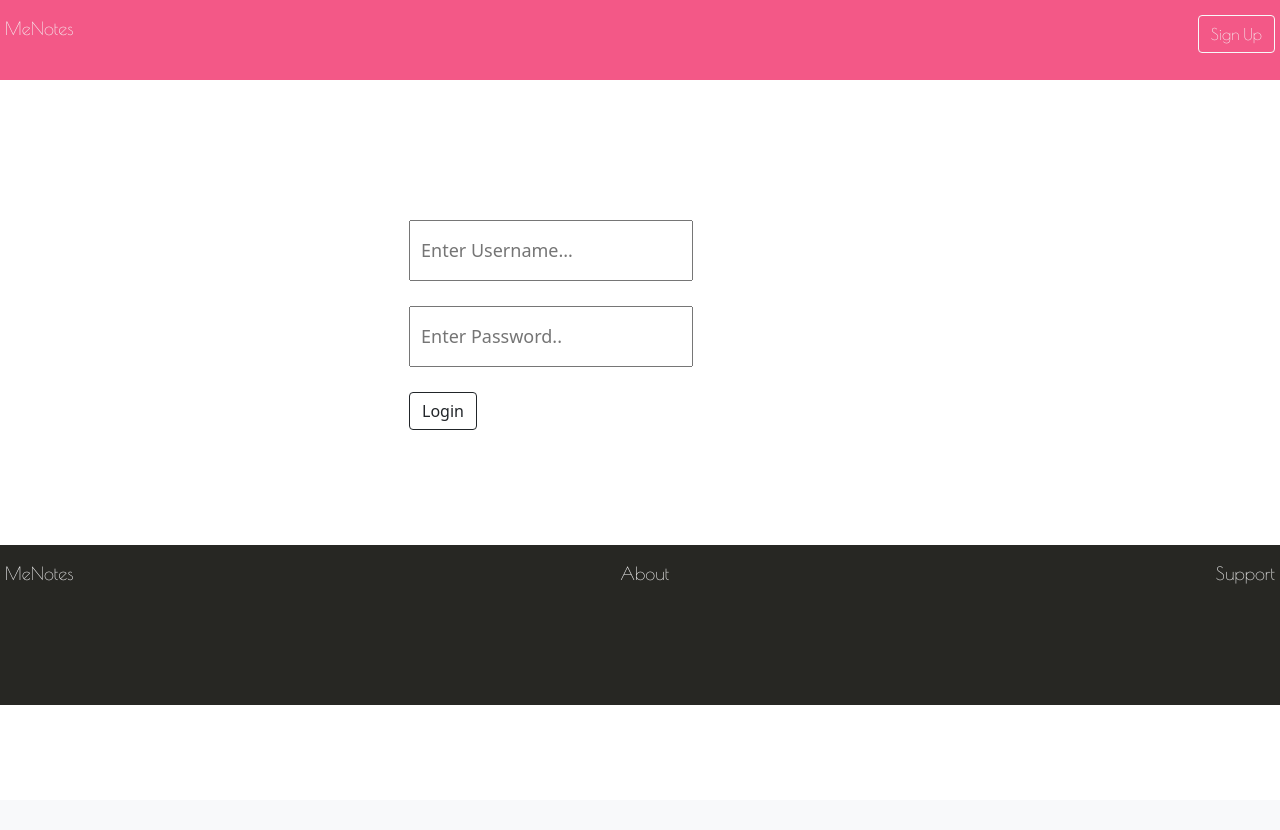
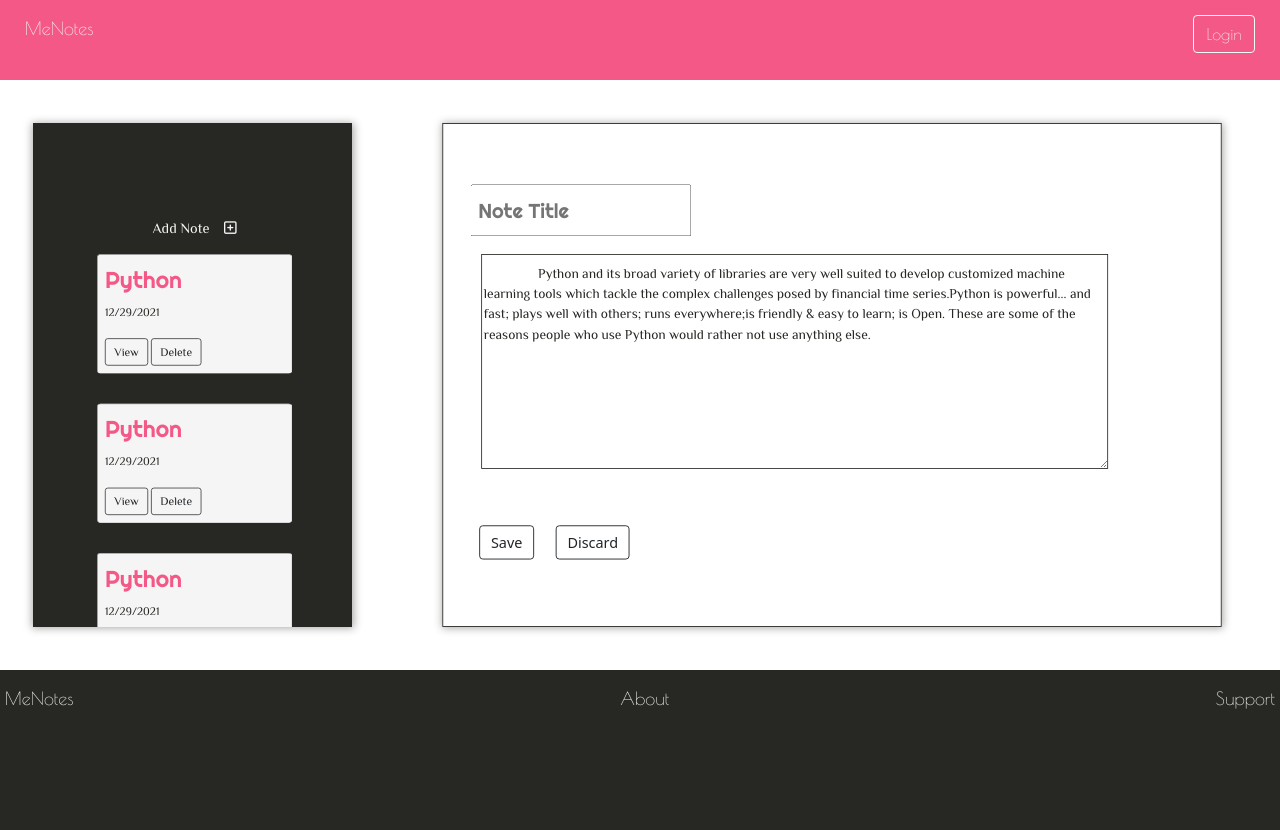
Before and after one commit to skhapijulhossen/flask-MeNotes, a Flask app: page /add-note in a window 1280 px wide. Before the commit the page ends 705 px from the top, so only its background shows below. Run offline with Flask 2, Linux system fonts and the light colour scheme; some libraries are stand-ins or nearby versions.

Commit message:
edit and new note file added

```diff
--- a/app.py
+++ b/app.py
@@ -20,7 +20,7 @@ def login():
 
 @app.route('/add-note')
 def add():
-    return render_template('login.html')
+    return render_template('addnote.html')
 
 
 if __name__ == '__main__':
--- a/static/style.css
+++ b/static/style.css
@@ -27,7 +27,7 @@ cursive;
     font-family: 'Poiret One', cursive;
     flex-direction: row column;
     justify-content: space-between;
-    padding: 15px 5px;
+    padding: 15px 25px;
 }
 
 .sidebar {
@@ -57,6 +57,7 @@ cursive;
     padding-left: 20px;
     padding-top: 30px;
     display: flex-box;
+    overflow: scroll;
 }
 
 .footer {
@@ -135,10 +136,28 @@ form {
     align-items: center;
     font-size: large;
     margin: 30% 0 30% 100%;
+    border: 1px solid rgb(39, 39, 35);
+    width: auto;
 }
 
 form input {
     padding: 15px 10px;
-    margin: 25px 0 0 25px;
+    margin: 25px 0 0 20px;
     max-width: 72em;
+    max-height: 10em;
 }
+
+.add-note {
+    font-size: medium;
+}
+
+.add-note .note-title {
+    transform: scale(0.7);
+    margin-left: -5%;
+    max-width: 100%;
+}
+
+.add-note .note-body {
+    transform: scale(0.94);
+    border: 1px solid rgb(39, 39, 35);
+}
--- a/templates/addnote.html
+++ b/templates/addnote.html
@@ -6,37 +6,59 @@
     <meta http-equiv="X-UA-Compatible" content="IE=edge">
     <meta name="viewport" content="width=device-width, initial-scale=1.0">
     <link href="https://cdn.jsdelivr.net/npm/bootstrap@5.0.2/dist/css/bootstrap.min.css" rel="stylesheet" integrity="sha384-EVSTQN3/azprG1Anm3QDgpJLIm9Nao0Yz1ztcQTwFspd3yD65VohhpuuCOmLASjC" crossorigin="anonymous">
-    <title>MeNotes | New Note </title>
+    <title>MeNotes | New Note</title>
     <link rel="stylesheet" href="static\style.css">
+    <script src="https://kit.fontawesome.com/6186cc3011.js" crossorigin="anonymous"></script>
 </head>
 
 <body>
     <div class="maingrid">
         <div class="header">
-            <div class="logo">
-                <a href="/">MeNotes</a>
+            <div class="logo"><a href="/">MeNotes</a></div>
+            <div class="login"><button type="button" class="btn btn-outline-light"><a href="/login">Login</a> </button>
             </div>
-
-            <div class="login"><button type="button" class="btn btn-outline-light"><a href="/login">Login</a> </button></div>
         </div>
-        <div class="sidebar paragraph">
-            My Notes
-        </div>
-        <div class="contentbar">
-            <div class="note">
-                <div class="note-title">Infuse</div>
-                <div class="note-body">Infuse your life with action. Don't wait for it to happen. Make it happen. Make your own future. Make your own hope. Make your own love. And whatever your beliefs, honor your creator, not by passively waiting for grace to come down from
-                    upon high, but by doing what you can to make grace happen... yourself, right now, right down here on Earth.
-                </div>
-                <div class="note-timestamp">29/12/2021</div>
-                <button type="button" class="btn btn-outline-dark">Edit</button>
+        <div class="sidebar">
+            <div class="heading">Add Note &nbsp;&nbsp;
+                <a href="/add-note"><i class="far fa-plus-square"></i></a>
+            </div>
+            <div class="note-s">
+                <div class="note-title">Python</div>
+                <div class="timestamp">12/29/2021</div>
+                <br>
+                <button type="button" class="btn btn-outline-dark">View</button>
+                <button type="button" class="btn btn-outline-dark">Delete</button>
+            </div>
+            <div class="note-s">
+                <div class="note-title">Python</div>
+                <div class="timestamp">12/29/2021</div>
+                <br>
+                <button type="button" class="btn btn-outline-dark">View</button>
+                <button type="button" class="btn btn-outline-dark">Delete</button>
+            </div>
+            <div class="note-s">
+                <div class="note-title">Python</div>
+                <div class="timestamp">12/29/2021</div>
+                <br>
+                <button type="button" class="btn btn-outline-dark">View</button>
                 <button type="button" class="btn btn-outline-dark">Delete</button>
             </div>
         </div>
-        <div class="footer paragraph">
-            <div class="logo heading"><a href="/">MeNotes</a></div>
-            <div class="about title">About Us</div>
-            <div class="Support title">Support</div>
+        <form method="POST" class="contentbar add-note">
+
+            <input type='text' placeholder="Note Title" name="note-title" class="note-title"><br>
+            <textarea class="note-body" rows="10" cols="80">
+                Python and its broad variety of libraries are very well suited to develop customized machine learning tools which tackle the complex challenges posed by financial time series.Python is powerful... and fast; plays well with others; runs everywhere;is friendly & easy to learn; is Open. These are some of the reasons people who use Python would rather not use anything else.
+            </textarea>
+            <br><br>
+            <input type="submit" class="btn btn-outline-dark" value="Save">
+            <input type="button" class="btn btn-outline-dark" value='Discard'>
+        </form>
+
+        <div class="footer">
+            <div class="logo"><a href="/">MeNotes</a></div>
+            <div class="logo"><a href="/">About</a></div>
+            <div class="logo"><a href="/">Support</a></div>
         </div>
     </div>
 </body>
```
Also changed, not shown: templates/editnote.html (+44 -22 lines), templates/signup.html (+25 -1 lines).
